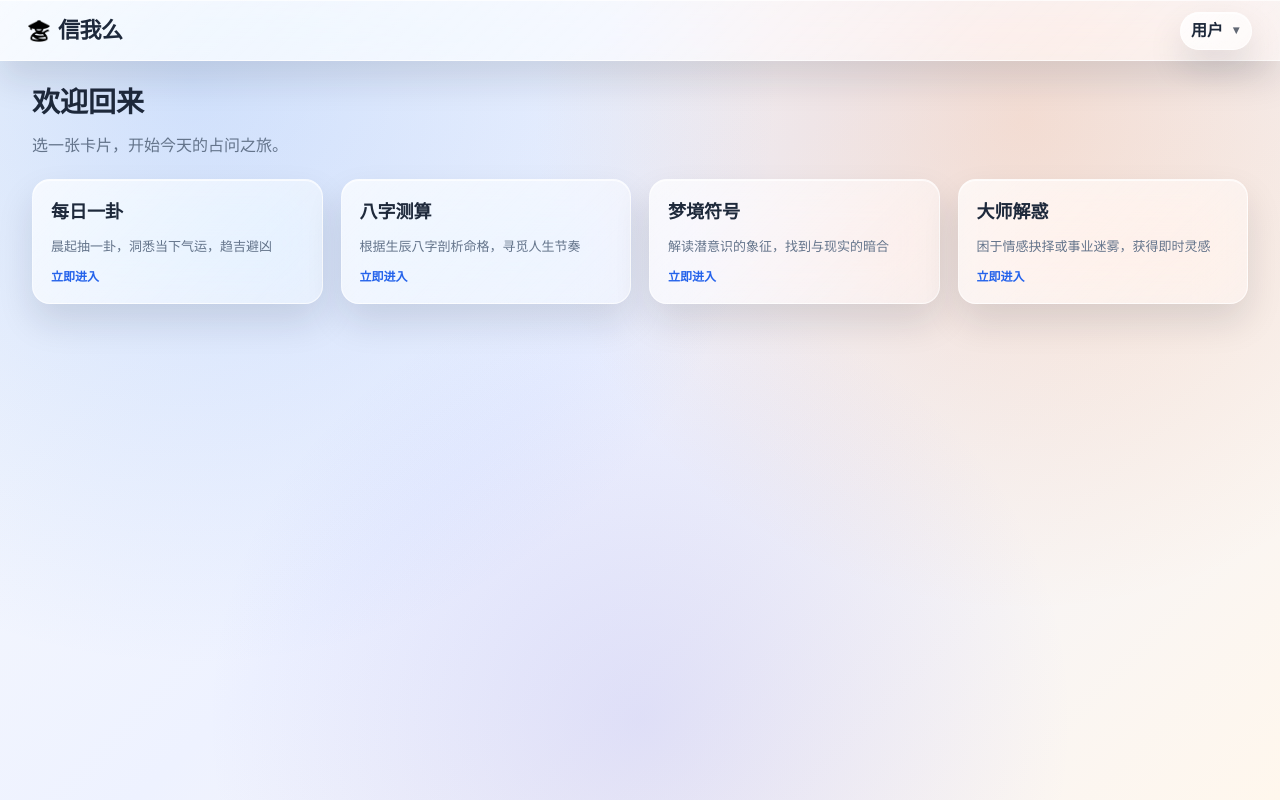
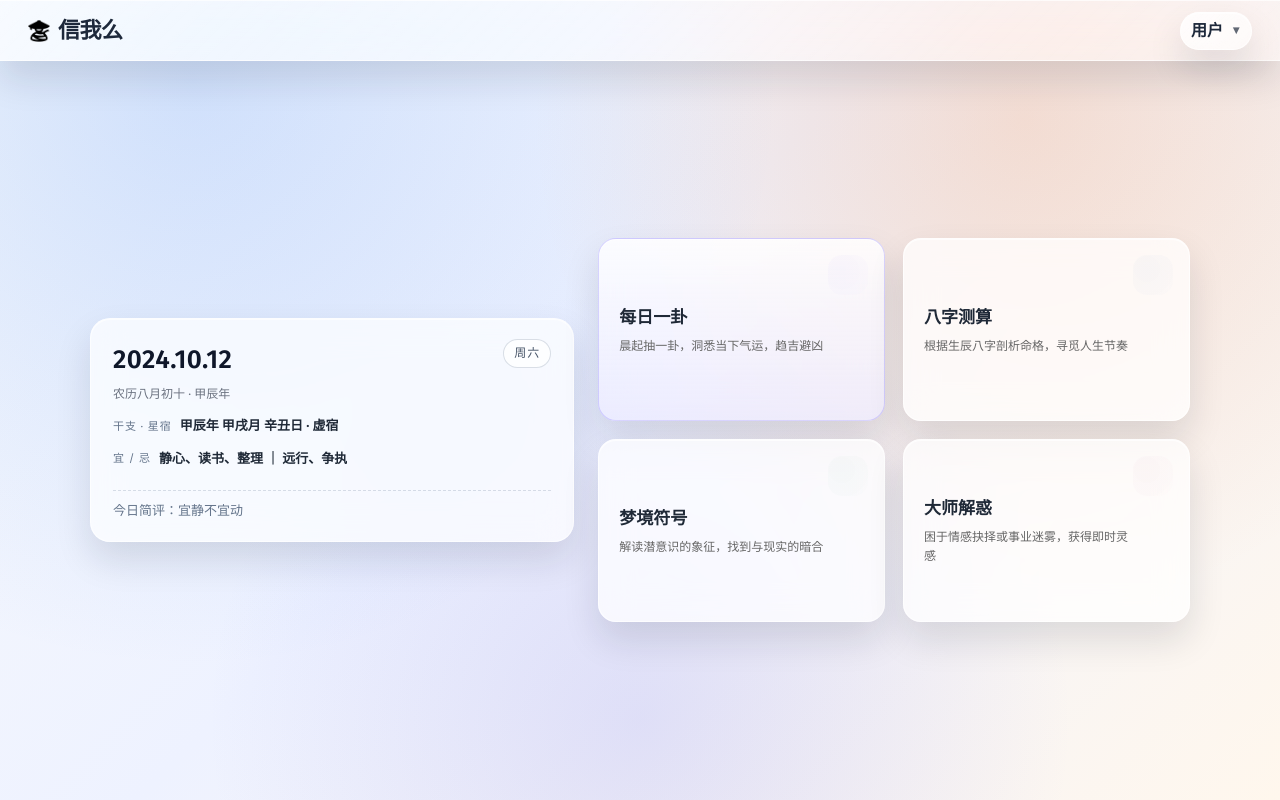
Before and after one commit to KeQianWang/web-AI-divination, a React (Vite) app: page / in a window 1280 px wide. Built offline with nearby package versions, Linux system fonts and the light colour scheme; no server answers; sample sign-in values are in the browser's storage.

Commit message:
feat: home page UI

```diff
--- a/src/components/AppHeader.jsx
+++ b/src/components/AppHeader.jsx
@@ -42,17 +42,17 @@ export default function AppHeader() {
   return (
     <header className="app-header">
       <div className="header-left">
-        {showBack && (
-          <button type="button" className="ghost back-button" onClick={goHome}>
-            返回首页
-          </button>
-        )}
         <div className="title">
           <img src="/hero.png" alt="" aria-hidden="true" />
           <span>信我么</span>
         </div>
       </div>
       <div className="header-actions">
+        {showBack && (
+            <button type="button" className="ghost back-button" onClick={goHome}>
+              返回首页
+            </button>
+        )}
         <div className="user-menu" ref={userMenuRef}>
           <button
             type="button"
--- a/src/pages/HomePage.jsx
+++ b/src/pages/HomePage.jsx
@@ -4,26 +4,81 @@ import { HOME_CARDS } from '../router/routes';
 
 export default function HomePage() {
   const { goTo } = useAppNavigation();
+  const cardsByKey = HOME_CARDS.reduce((acc, card) => {
+    acc[card.key] = card;
+    return acc;
+  }, {});
+  const { daily, bazi, dream, chat } = cardsByKey;
 
   return (
     <section className="page home-page">
-      <div className="home-hero">
-        <h1>欢迎回来</h1>
-        <p>选一张卡片，开始今天的占问之旅。</p>
-      </div>
-      <div className="card-grid">
-        {HOME_CARDS.map((card) => (
-          <button
-            key={card.key}
-            type="button"
-            className="feature-card"
-            onClick={() => goTo(card.path)}
-          >
-            <div className="feature-title">{card.title}</div>
-            <div className="feature-subtitle">{card.subtitle}</div>
-            <span className="feature-action">立即进入</span>
-          </button>
-        ))}
+      <div className="home-shell">
+        <div className="home-bento">
+          <div className="lunar-card">
+            <div className="lunar-header">
+              <div className="lunar-date">
+                <span className="lunar-date-main">2024.10.12</span>
+                <span className="lunar-date-sub">农历八月初十 · 甲辰年</span>
+              </div>
+              <span className="lunar-week">周六</span>
+            </div>
+            <div className="lunar-row">
+              <span className="lunar-row-label">干支 · 星宿</span>
+              <span className="lunar-row-value">甲辰年 甲戌月 辛丑日 · 虚宿</span>
+            </div>
+            <div className="lunar-row">
+              <span className="lunar-row-label">宜 / 忌</span>
+              <span className="lunar-row-value">静心、读书、整理 ｜ 远行、争执</span>
+            </div>
+            <div className="lunar-note">今日简评：宜静不宜动</div>
+          </div>
+          <div className="feature-grid">
+            <button
+              type="button"
+              className="feature-card feature-card--daily"
+              onClick={() => goTo(daily.path)}
+            >
+              <div className="feature-card-content">
+                <div className="feature-title">{daily.title}</div>
+                <div className="feature-subtitle">{daily.subtitle}</div>
+              </div>
+              <span className="feature-icon feature-icon--daily" aria-hidden="true" />
+            </button>
+            <button
+              type="button"
+              className="feature-card feature-card--bazi"
+              onClick={() => goTo(bazi.path)}
+            >
+              <div className="feature-card-content">
+                <div className="feature-title">{bazi.title}</div>
+                <div className="feature-subtitle">{bazi.subtitle}</div>
+              </div>
+              <span className="feature-icon feature-icon--bazi" aria-hidden="true" />
+            </button>
+            <button
+              type="button"
+              className="feature-card feature-card--dream"
+              onClick={() => goTo(dream.path)}
+            >
+              <div className="feature-card-content">
+                <div className="feature-title">{dream.title}</div>
+                <div className="feature-subtitle">{dream.subtitle}</div>
+              </div>
+              <span className="feature-icon feature-icon--dream" aria-hidden="true" />
+            </button>
+            <button
+              type="button"
+              className="feature-card feature-card--chat"
+              onClick={() => goTo(chat.path)}
+            >
+              <div className="feature-card-content">
+                <div className="feature-title">{chat.title}</div>
+                <div className="feature-subtitle">{chat.subtitle}</div>
+              </div>
+              <span className="feature-icon feature-icon--chat" aria-hidden="true" />
+            </button>
+          </div>
+        </div>
       </div>
     </section>
   );
--- a/src/styles/pages.css
+++ b/src/styles/pages.css
@@ -32,68 +32,214 @@
   padding: 0;
 }
 
-.home-hero {
+.home-page {
+  gap: 0;
+  align-items: center;
+  justify-content: center;
+  overflow: hidden;
+  padding: clamp(16px, 3vh, 28px) clamp(16px, 4vw, 32px);
+}
+
+.home-shell {
+  width: min(1100px, 100%);
+  margin: 0 auto;
+  display: flex;
+  flex: 1;
+  min-height: 0;
+  align-items: center;
+  justify-content: center;
+}
+
+.home-bento {
+  display: grid;
+  grid-template-columns: minmax(0, 0.9fr) minmax(0, 1.1fr);
+  gap: clamp(16px, 2vw, 24px);
+  align-items: center;
+  align-content: center;
+  width: 100%;
+}
+
+.lunar-card {
+  position: relative;
+  border-radius: 20px;
+  padding: 20px 22px;
+  background: rgba(255, 255, 255, 0.72);
+  border: 1px solid rgba(255, 255, 255, 0.65);
+  backdrop-filter: blur(16px) saturate(140%);
+  box-shadow: var(--shadow-sm);
   display: flex;
   flex-direction: column;
-  gap: 8px;
+  gap: 12px;
+  min-height: clamp(180px, 28vh, 240px);
 }
 
-.home-hero h1 {
-  margin: 0;
-  font-size: 28px;
-  font-weight: 700;
+.lunar-header {
+  display: flex;
+  align-items: flex-start;
+  justify-content: space-between;
+  gap: 16px;
 }
 
-.home-hero p {
-  margin: 0;
-  color: var(--muted);
+.lunar-date {
+  display: flex;
+  flex-direction: column;
+  gap: 4px;
 }
 
-.card-grid {
+.lunar-date-main {
+  font-size: 26px;
+  font-weight: 600;
+  letter-spacing: 0.02em;
+  color: #0f172a;
+}
+
+.lunar-date-sub {
+  font-size: 12px;
+  color: #6b7280;
+}
+
+.lunar-week {
+  font-size: 12px;
+  letter-spacing: 0.08em;
+  text-transform: uppercase;
+  color: #475569;
+  background: rgba(255, 255, 255, 0.7);
+  border: 1px solid rgba(148, 163, 184, 0.35);
+  padding: 4px 10px;
+  border-radius: 999px;
+}
+
+.lunar-row {
+  display: flex;
+  align-items: center;
+  gap: 8px;
+  flex-wrap: nowrap;
+  font-size: 13px;
+  color: #475569;
+}
+
+.lunar-row-label {
+  font-size: 11px;
+  letter-spacing: 0.08em;
+  text-transform: uppercase;
+  color: #64748b;
+  flex-shrink: 0;
+}
+
+.lunar-row-value {
+  font-weight: 600;
+  color: #1f2937;
+  min-width: 0;
+  white-space: nowrap;
+  overflow: hidden;
+  text-overflow: ellipsis;
+}
+
+.lunar-note {
+  margin-top: auto;
+  font-size: 13px;
+  color: #64748b;
+  border-top: 1px dashed rgba(148, 163, 184, 0.35);
+  padding-top: 10px;
+}
+
+.feature-grid {
   display: grid;
-  grid-template-columns: repeat(auto-fit, minmax(220px, 1fr));
-  gap: 18px;
+  grid-template-columns: repeat(2, minmax(0, 1fr));
+  grid-template-rows: repeat(2, minmax(0, 1fr));
+  gap: clamp(12px, 1.6vw, 18px);
+  height: clamp(280px, 48vh, 440px);
+  align-content: center;
 }
 
 .feature-card {
+  position: relative;
   text-align: left;
-  border: 1px solid rgba(255, 255, 255, 0.65);
+  border: 1px solid rgba(255, 255, 255, 0.7);
   border-radius: 18px;
-  padding: 18px 18px 16px;
-  background: linear-gradient(135deg, rgba(255, 255, 255, 0.72), rgba(255, 255, 255, 0.38));
-  backdrop-filter: blur(24px) saturate(160%);
+  padding: 18px 56px 18px 20px;
+  background: rgba(255, 255, 255, 0.75);
+  backdrop-filter: blur(16px) saturate(140%);
   box-shadow: var(--shadow-sm);
   display: flex;
   flex-direction: column;
-  gap: 10px;
-  transition: transform 0.2s ease, opacity 0.2s ease, box-shadow 0.2s ease;
+  justify-content: center;
+  gap: 6px;
+  min-height: 0;
+  height: 100%;
+  isolation: isolate;
+  overflow: hidden;
+  transition: box-shadow 0.2s ease, border-color 0.2s ease, background 0.2s ease;
+}
+
+.feature-card-content {
+  display: flex;
+  flex-direction: column;
+  gap: 6px;
+  position: relative;
+  z-index: 1;
+}
+
+.feature-title {
+  font-size: 17px;
+  font-weight: 600;
+  color: #1f2937;
+}
+
+.feature-subtitle {
+  color: #666666;
+  font-size: 12px;
+}
+
+.feature-icon {
+  position: absolute;
+  right: 16px;
+  top: 16px;
+  width: 40px;
+  height: 40px;
+  border-radius: 14px;
+  opacity: 0.06;
+  pointer-events: none;
+  z-index: 0;
+}
+
+.feature-icon--daily {
+  background: radial-gradient(circle at 35% 35%, rgba(168, 150, 255, 0.9), rgba(168, 150, 255, 0.2));
+}
+
+.feature-icon--bazi {
+  background: radial-gradient(circle at 35% 35%, rgba(125, 161, 204, 0.9), rgba(125, 161, 204, 0.2));
+}
+
+.feature-icon--dream {
+  background: radial-gradient(circle at 35% 35%, rgba(125, 194, 168, 0.9), rgba(125, 194, 168, 0.2));
+}
+
+.feature-icon--chat {
+  background: radial-gradient(circle at 35% 35%, rgba(203, 145, 176, 0.9), rgba(203, 145, 176, 0.2));
 }
 
 .feature-card:hover {
-  transform: translateY(-2px);
   box-shadow: var(--shadow-md);
+  border-color: rgba(148, 163, 184, 0.55);
+  background: rgba(255, 255, 255, 0.85);
+}
+
+.feature-card:hover .feature-title {
+  color: #0f172a;
 }
 
 .feature-card:active {
-  transform: scale(0.98);
-  opacity: 0.92;
+  box-shadow: var(--shadow-sm);
 }
 
-.feature-title {
-  font-size: 18px;
-  font-weight: 600;
+.feature-card--daily {
+  background: linear-gradient(180deg, rgba(255, 255, 255, 0.85), rgba(238, 236, 255, 0.7));
+  border-color: rgba(148, 139, 255, 0.35);
 }
 
-.feature-subtitle {
-  color: var(--muted);
-  font-size: 13px;
-}
-
-.feature-action {
-  margin-top: auto;
-  font-size: 12px;
-  color: var(--primary-strong);
-  font-weight: 600;
+.feature-card--daily .feature-title {
+  font-size: 17px;
 }
 
 .feature-page .feature-hero h1 {
@@ -119,3 +265,70 @@
   margin-top: 0;
   margin-bottom: 8px;
 }
+
+@media (max-width: 1023px) {
+  .home-bento {
+    grid-template-columns: minmax(0, 0.95fr) minmax(0, 1.05fr);
+    gap: 18px;
+  }
+
+  .feature-grid {
+    height: clamp(260px, 44vh, 380px);
+  }
+
+  .lunar-card {
+    min-height: clamp(180px, 28vh, 220px);
+  }
+
+  .feature-title {
+    font-size: 16px;
+  }
+
+  .feature-subtitle {
+    font-size: 12px;
+  }
+}
+
+@media (max-width: 767px) {
+  .home-bento {
+    grid-template-columns: minmax(0, 1fr);
+    grid-template-rows: auto minmax(0, 1fr);
+  }
+
+  .feature-grid {
+    grid-template-columns: minmax(0, 1fr);
+    grid-template-rows: repeat(4, minmax(0, auto));
+    height: auto;
+  }
+
+  .feature-card {
+    min-height: 0;
+  }
+
+  .lunar-card {
+    min-height: auto;
+  }
+}
+
+@media (max-width: 520px) {
+  .lunar-header {
+    flex-direction: row;
+    align-items: flex-start;
+  }
+
+  .lunar-date-main {
+    font-size: 22px;
+  }
+
+  .lunar-row {
+    font-size: 12px;
+  }
+
+  .lunar-row-label {
+    font-size: 10px;
+  }
+
+  .lunar-note {
+    font-size: 12px;
+  }
+}
--- a/src/styles/responsive.css
+++ b/src/styles/responsive.css
@@ -205,12 +205,4 @@
   .chat-page {
     padding: 0;
   }
-
-  .home-hero h1 {
-    font-size: 22px;
-  }
-
-  .card-grid {
-    grid-template-columns: repeat(auto-fit, minmax(160px, 1fr));
-  }
 }
```
Also changed, not shown: 1 other file (tests, documents, lock files or other folders).
